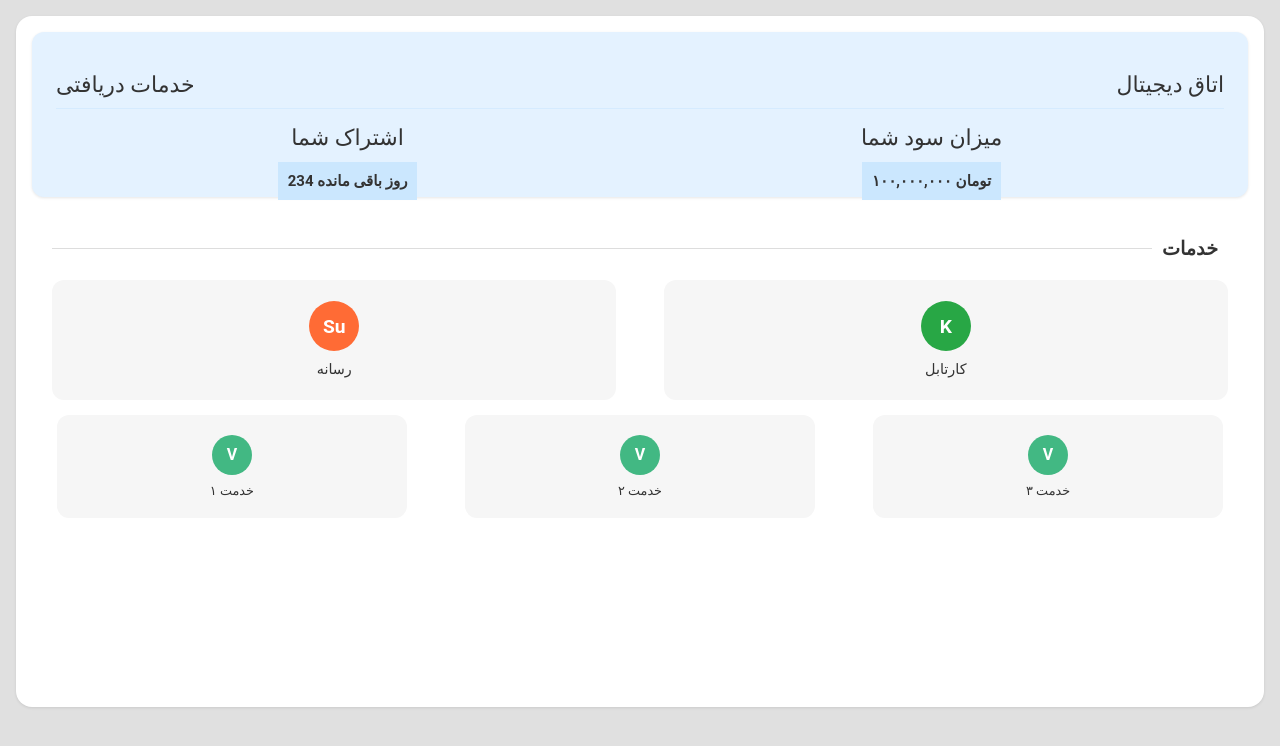
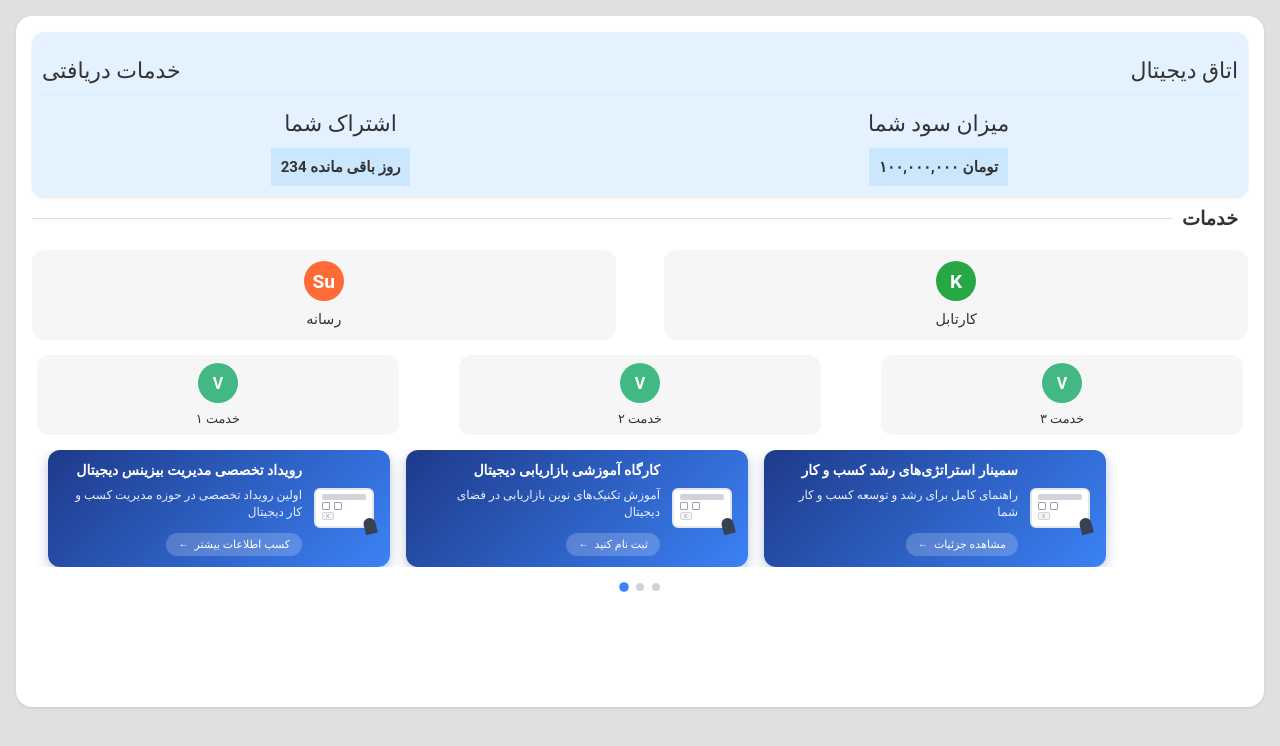
Before and after one commit to komijanimatin1/mizBunny, a React (Vite) app: page /home in a window 1280 px wide. Shown: the top 746 px of the page. Built offline with nearby package versions, Linux system fonts and the light colour scheme; the HTML template or start-up script is replaced by a standard one.

Commit message:
feat : add horizontal scroll

```diff
--- a/src/components/HomeElements.tsx
+++ b/src/components/HomeElements.tsx
@@ -1,6 +1,7 @@
 import React from 'react';
 import ServiceDetails from './ServiceDetails';
 import ServicesSection from './ServicesSection';
+import HorizontalScroll from './HorizontalScroll';
 import './HomeElements.css';
 
 const HomeElements = () => {
@@ -8,6 +9,7 @@ const HomeElements = () => {
         <div className="home-elements">
             <ServiceDetails />
             <ServicesSection />
+            <HorizontalScroll />
         </div>
     )
 }
--- /dev/null
+++ b/src/components/HorizontalScroll.css
@@ -0,0 +1,198 @@
+.horizontal-scroll-container {
+  width: 100%;
+  margin-top: 10px;
+}
+
+.horizontal-scroll {
+  display: flex;
+  overflow-x: auto;
+  scroll-snap-type: x mandatory;
+  scrollbar-width: none; /* Firefox */
+  -ms-overflow-style: none; /* IE and Edge */
+  gap: 16px;
+  padding: 0 16px;
+}
+
+.horizontal-scroll::-webkit-scrollbar {
+  display: none; /* Chrome, Safari, Opera */
+}
+
+.snippet-card {
+  flex: 0 0 342px;
+  height: 117px;
+  scroll-snap-align: start;
+  background: linear-gradient(135deg, #1e3a8a 0%, #3b82f6 100%);
+  border-radius: 12px;
+  padding: 16px;
+  display: flex;
+  align-items: center;
+  box-shadow: 0 4px 12px rgba(30, 58, 138, 0.3);
+}
+
+.snippet-content {
+  display: flex;
+  align-items: center;
+  justify-content: space-between;
+  width: 100%;
+  height: 100%;
+}
+
+.snippet-text {
+  flex: 1;
+  color: white;
+  text-align: right;
+  direction: rtl;
+}
+
+.snippet-title {
+  font-size: 14px;
+  font-weight: 600;
+  margin: 0 0 8px 0;
+  line-height: 1.3;
+}
+
+.snippet-description {
+  font-size: 12px;
+  margin: 0 0 12px 0;
+  opacity: 0.9;
+  line-height: 1.4;
+}
+
+.snippet-cta {
+  background: rgba(255, 255, 255, 0.2);
+  border: none;
+  color: white;
+  padding: 6px 12px;
+  border-radius: 20px;
+  font-size: 11px;
+  font-weight: 500;
+  cursor: pointer;
+  display: flex;
+  align-items: center;
+  gap: 6px;
+  transition: background-color 0.2s ease;
+}
+
+.snippet-cta:hover {
+  background: rgba(255, 255, 255, 0.3);
+}
+
+.cta-arrow {
+  font-size: 10px;
+}
+
+.snippet-illustration {
+  flex-shrink: 0;
+  margin-left: 12px;
+}
+
+.tablet-screen {
+  position: relative;
+  width: 60px;
+  height: 40px;
+  background: white;
+  border-radius: 6px;
+  border: 2px solid #e5e7eb;
+  display: flex;
+  align-items: center;
+  justify-content: center;
+}
+
+.wireframe-content {
+  width: 80%;
+  height: 80%;
+  display: flex;
+  flex-direction: column;
+  gap: 2px;
+}
+
+.text-block {
+  height: 6px;
+  background: #d1d5db;
+  border-radius: 2px;
+}
+
+.checkbox-group {
+  display: flex;
+  gap: 4px;
+}
+
+.checkbox {
+  width: 8px;
+  height: 8px;
+  border: 1px solid #9ca3af;
+  border-radius: 1px;
+}
+
+.image-placeholder {
+  width: 12px;
+  height: 8px;
+  background: #f3f4f6;
+  border: 1px solid #d1d5db;
+  border-radius: 2px;
+  display: flex;
+  align-items: center;
+  justify-content: center;
+  font-size: 6px;
+  color: #9ca3af;
+}
+
+.stylus-hand {
+  position: absolute;
+  bottom: -8px;
+  right: -4px;
+  width: 12px;
+  height: 16px;
+  background: #374151;
+  border-radius: 6px 6px 0 0;
+  transform: rotate(-15deg);
+}
+
+/* Scroll Indicator */
+.scroll-indicator {
+  display: flex;
+  justify-content: center;
+  gap: 8px;
+  margin-top: 16px;
+}
+
+.indicator-dot {
+  width: 8px;
+  height: 8px;
+  border-radius: 50%;
+  border: none;
+  background: #d1d5db;
+  cursor: pointer;
+  transition: all 0.3s ease;
+}
+
+.indicator-dot.active {
+  background: #3b82f6;
+  transform: scale(1.2);
+}
+
+.indicator-dot:hover {
+  background: #9ca3af;
+}
+
+/* Responsive Design */
+@media (max-width: 480px) {
+  .snippet-card {
+    flex: 0 0 300px;
+    height: 100px;
+    padding: 12px;
+  }
+
+  .snippet-title {
+    font-size: 13px;
+  }
+
+  .snippet-description {
+    font-size: 11px;
+  }
+
+  .tablet-screen {
+    width: 50px;
+    height: 35px;
+  }
+}
--- /dev/null
+++ b/src/components/HorizontalScroll.tsx
@@ -0,0 +1,104 @@
+import React, { useState, useRef } from 'react';
+import './HorizontalScroll.css';
+
+const HorizontalScroll: React.FC = () => {
+  const [activeIndex, setActiveIndex] = useState(0);
+  const scrollRef = useRef<HTMLDivElement>(null);
+
+  const snippets = [
+    {
+      id: 1,
+      title: "رویداد تخصصی مدیریت بیزینس دیجیتال",
+      cta: "کسب اطلاعات بیشتر",
+      description: "اولین رویداد تخصصی در حوزه مدیریت کسب و کار دیجیتال"
+    },
+    {
+      id: 2,
+      title: "کارگاه آموزشی بازاریابی دیجیتال",
+      cta: "ثبت نام کنید",
+      description: "آموزش تکنیک‌های نوین بازاریابی در فضای دیجیتال"
+    },
+    {
+      id: 3,
+      title: "سمینار استراتژی‌های رشد کسب و کار",
+      cta: "مشاهده جزئیات",
+      description: "راهنمای کامل برای رشد و توسعه کسب و کار شما"
+    }
+  ];
+
+  const handleScroll = () => {
+    if (scrollRef.current) {
+      const scrollLeft = scrollRef.current.scrollLeft;
+      const maxScrollLeft = scrollRef.current.scrollWidth - scrollRef.current.offsetWidth;
+      const itemWidth = scrollRef.current.offsetWidth;
+      // For RTL scroll, we need to calculate the index differently
+      const newIndex = Math.round((maxScrollLeft - scrollLeft) / itemWidth);
+      setActiveIndex(newIndex);
+    }
+  };
+
+  const scrollToIndex = (index: number) => {
+    if (scrollRef.current) {
+      const itemWidth = scrollRef.current.offsetWidth;
+      const maxScrollLeft = scrollRef.current.scrollWidth - scrollRef.current.offsetWidth;
+      // For RTL scroll, calculate the target scroll position
+      const targetScrollLeft = maxScrollLeft - (index * itemWidth);
+      scrollRef.current.scrollTo({
+        left: targetScrollLeft,
+        behavior: 'smooth'
+      });
+    }
+  };
+
+  return (
+    <div className="horizontal-scroll-container">
+      <div
+        className="horizontal-scroll"
+        ref={scrollRef}
+        onScroll={handleScroll}
+      >
+        {snippets.map((snippet) => (
+          <div key={snippet.id} className="snippet-card">
+            <div className="snippet-content">
+              <div className="snippet-text">
+                <h3 className="snippet-title">{snippet.title}</h3>
+                <p className="snippet-description">{snippet.description}</p>
+                <button className="snippet-cta">
+                  {snippet.cta}
+                  <span className="cta-arrow">←</span>
+                </button>
+              </div>
+              <div className="snippet-illustration">
+                <div className="tablet-screen">
+                  <div className="wireframe-content">
+                    <div className="text-block"></div>
+                    <div className="checkbox-group">
+                      <div className="checkbox"></div>
+                      <div className="checkbox"></div>
+                    </div>
+                    <div className="image-placeholder">X</div>
+                  </div>
+                  <div className="stylus-hand"></div>
+                </div>
+              </div>
+            </div>
+          </div>
+        ))}
+      </div>
+
+      {/* Scroll Indicator Dots */}
+      <div className="scroll-indicator">
+        {snippets.map((_, index) => (
+          <button
+            key={index}
+            className={`indicator-dot ${index === activeIndex ? 'active' : ''}`}
+            onClick={() => scrollToIndex(index)}
+            aria-label={`Go to snippet ${index + 1}`}
+          />
+        ))}
+      </div>
+    </div>
+  );
+};
+
+export default HorizontalScroll;
--- a/src/components/ServiceDetails.css
+++ b/src/components/ServiceDetails.css
@@ -3,7 +3,7 @@
   height: 25%;
   background-color: #E4F2FF;
   border-radius: 12px;
-  padding: 24px;
+  padding: 10px;
   margin-inline:auto;
   font-weight: bold;
   font-size: smaller;
--- a/src/components/ServicesSection.css
+++ b/src/components/ServicesSection.css
@@ -1,7 +1,6 @@
 .services-section {
     width: 100%;
-    padding: 20px;
-    margin-top: 20px;
+    margin-top: 10px;
 }
 
 .services-title {
@@ -46,7 +45,6 @@
 .service-card {
     background: #F6F6F6;
     border-radius: 12px;
-    padding: 20px;
     text-align: center;
     transition: transform 0.2s ease;
     flex-shrink: 0;
@@ -58,7 +56,7 @@
 
 .main-service {
     width: 48%;
-    min-height: 120px;
+    min-height: 90px;
     display: flex;
     flex-direction: column;
     justify-content: center;
@@ -66,8 +64,8 @@
 }
 
 .service-icon {
-    width: 50px;
-    height: 50px;
+    width: 40px;
+    height: 40px;
     border-radius: 50%;
     display: flex;
     align-items: center;
```
